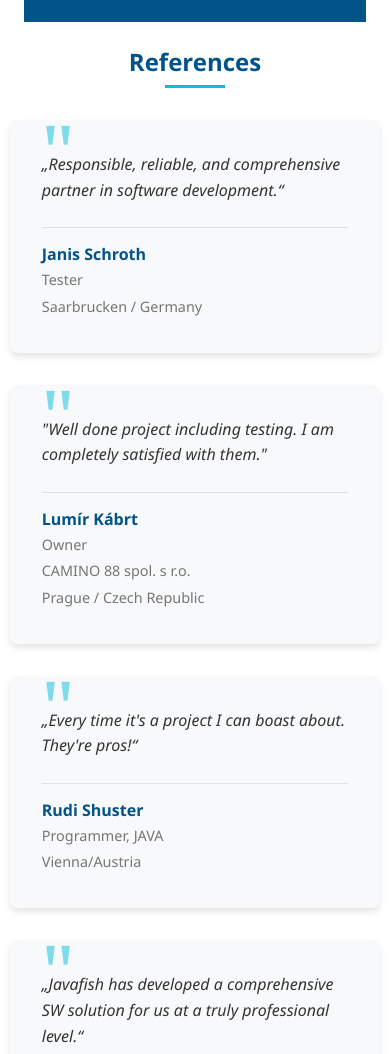
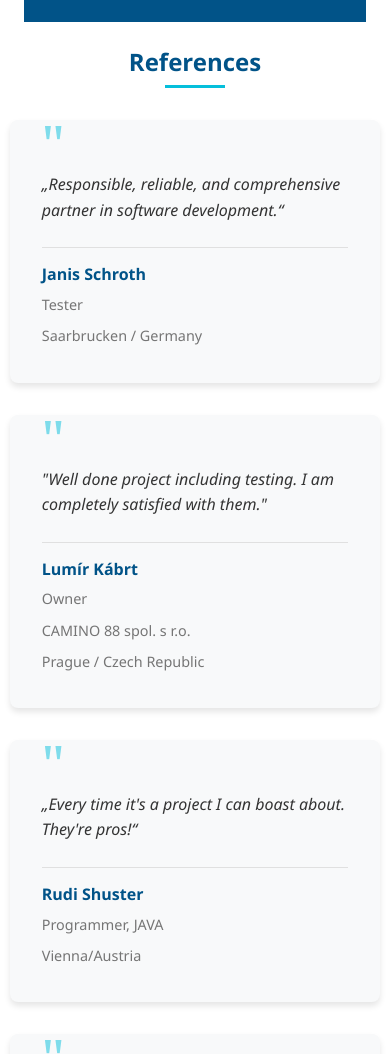
Before and after one commit to DusanPausly/javafish, a plain HTML site: page index.html in a window 390 px wide. Shown: the part 4400-5454 px from the top of the page. Drawn offline with Linux system fonts and the light colour scheme.

Commit message:
fix quotes

```diff
--- a/styles.css
+++ b/styles.css
@@ -292,6 +292,28 @@ nav a.active::after {
   position: relative;
   opacity: 0.5;
   font-family: Georgia, serif;
+}
+
+/* Add these styles to fix quote overflow on mobile */
+@media (max-width: 768px) {
+  .quote {
+    font-size: 3.5rem;
+    position: static;
+    display: block;
+    height: 20px;
+    margin-bottom: 5px;
+  }
+
+  .testimonial {
+    padding-top: 1.5rem;
+    overflow: hidden;
+  }
+
+  .testimonial p {
+    position: relative;
+    z-index: 1;
+    margin-top: 0.5rem;
+  }
 }
 
 .testimonial p {
```
